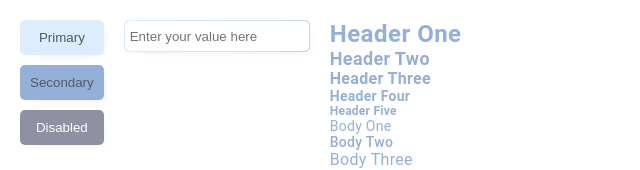
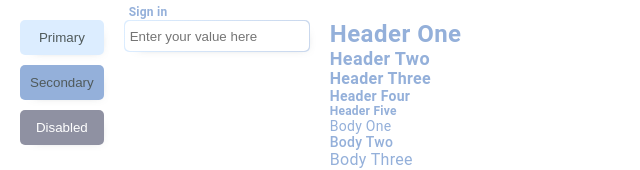
Before and after one commit to manuelbenitez/bishop, a Next.js app: page /dev in a window 1280 px wide. Shown: the top 170 px of the page, without its empty margins (0-640 px from the left). Built offline with nearby package versions, Linux system fonts and the light colour scheme; what easy-peasy would draw is missing.

Commit message:
refactor: input

```diff
--- a/pages/dev/index.tsx
+++ b/pages/dev/index.tsx
@@ -34,7 +34,7 @@ const Dev = () => {
       </div>
       <div>
         <Input
-          label={"Sign In"}
+          label={"Sign in"}
           value={value}
           onChange={setValue}
           placeholder={"Enter your value here"}
--- a/ui/input/index.tsx
+++ b/ui/input/index.tsx
@@ -1,9 +1,16 @@
 import React from "react";
+import { HeaderFive } from "../typography/common";
+import { wildBlueYonder } from "../typography/common/colors";
 import styles from "./input.module.scss";
 import { IInputProps } from "./input.types";
 const Input = ({ value, onChange, label, placeholder }: IInputProps) => {
   return (
     <div className={styles["container"]}>
+      <HeaderFive
+        className={styles["container__label"]}
+        color={wildBlueYonder}
+        label={label}
+      />
       <input
         className={styles["container__input"]}
         value={value}
--- a/ui/input/input.module.scss
+++ b/ui/input/input.module.scss
@@ -2,6 +2,7 @@
 
 .container {
   background: $--gradient;
+  position: relative;
   display: flex;
   align-items: center;
   justify-content: center;
@@ -10,6 +11,12 @@
   -webkit-box-shadow: $--shadow;
   -moz-box-shadow: $--shadow;
   box-shadow: $--shadow;
+  &__label {
+    position: absolute;
+    top: -15px;
+    left: 5px;
+
+  }
   &__input {
     border-radius: 5px;
     width: 100%;
```
